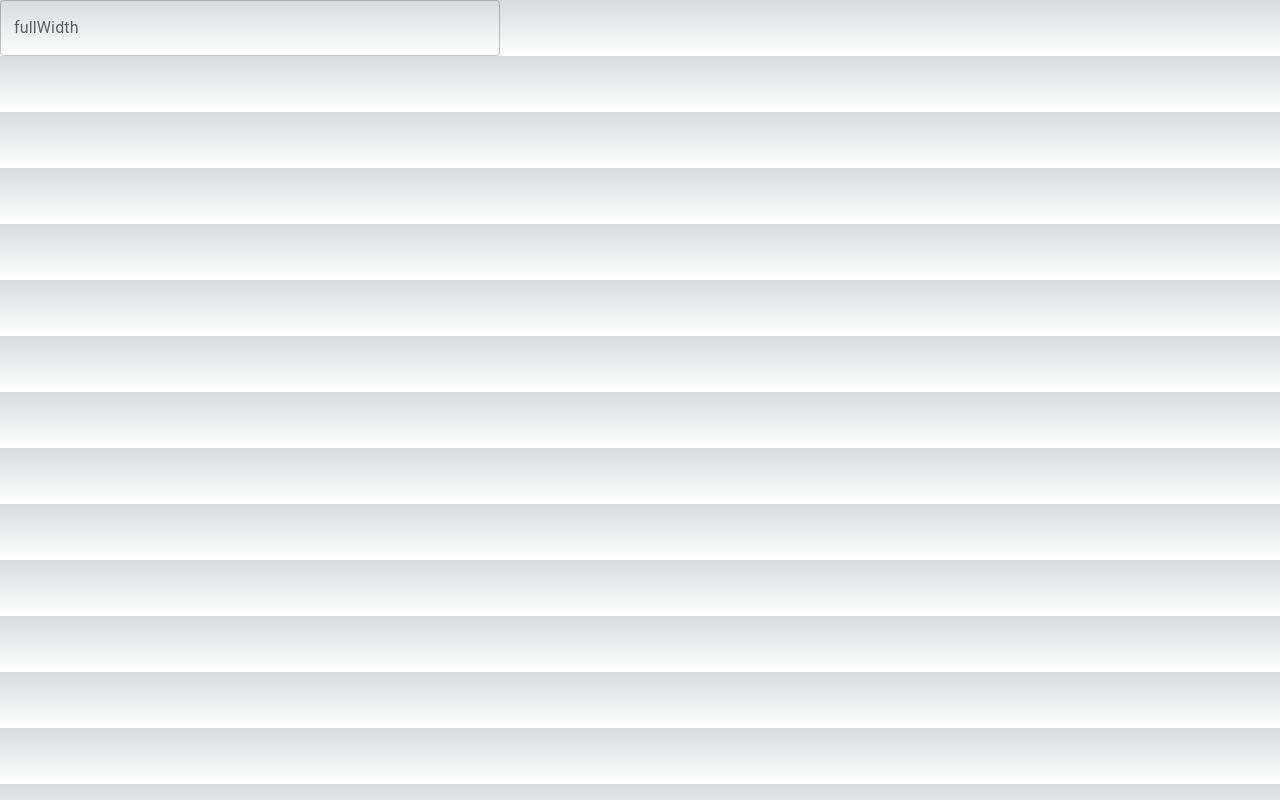
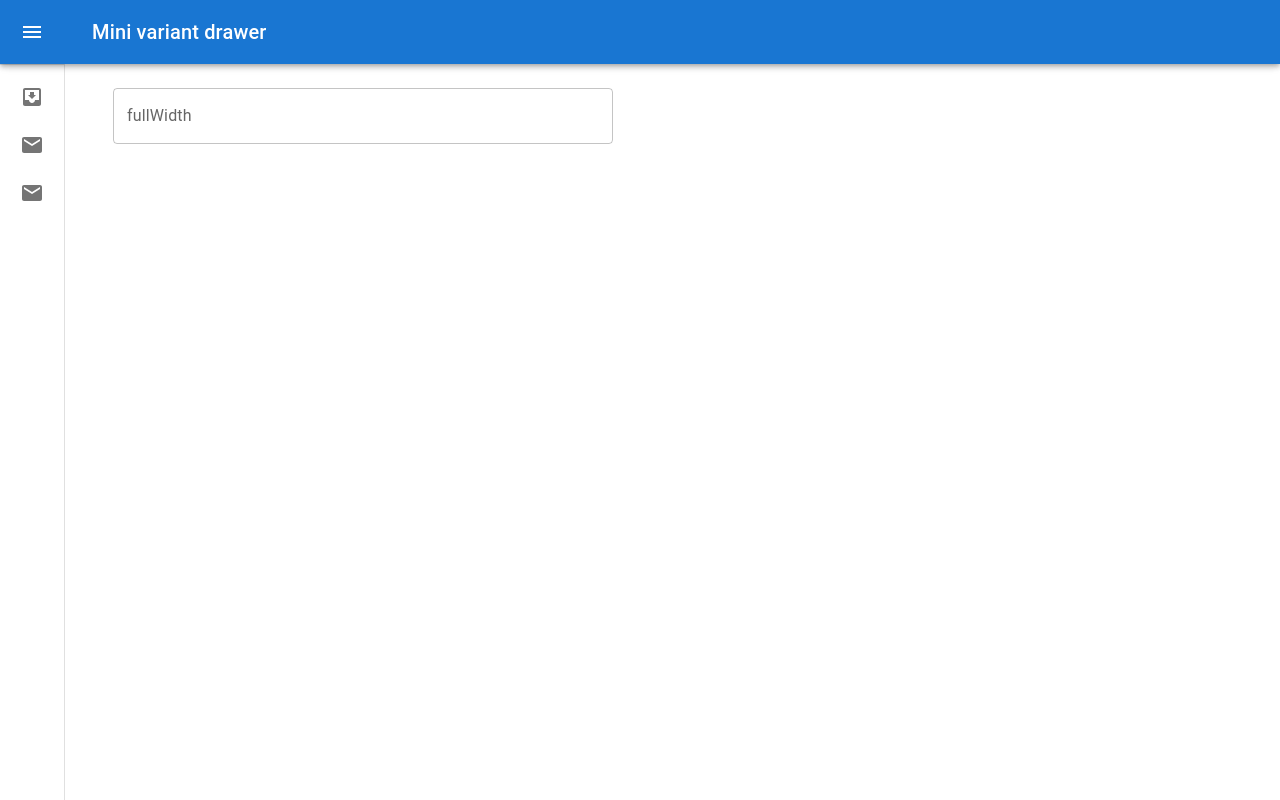
Before and after one commit to lovesmell/lovesmell-admin, a Next.js app: page /admin/post in a window 1280 px wide. Built offline with nearby package versions, Linux system fonts and the light colour scheme.

Commit message:
add sidebar navigation

```diff
--- /dev/null
+++ b/components/MainNav.tsx
@@ -0,0 +1,224 @@
+import React, { useState } from "react";
+
+import { useRouter } from "next/router";
+import Link from "next/link";
+
+import { styled, useTheme, Theme, CSSObject } from "@mui/material/styles";
+import Box from "@mui/material/Box";
+import MuiDrawer from "@mui/material/Drawer";
+import MuiAppBar, { AppBarProps as MuiAppBarProps } from "@mui/material/AppBar";
+import Toolbar from "@mui/material/Toolbar";
+import List from "@mui/material/List";
+import CssBaseline from "@mui/material/CssBaseline";
+import Typography from "@mui/material/Typography";
+import Divider from "@mui/material/Divider";
+import IconButton from "@mui/material/IconButton";
+import MenuItem from "@mui/material/MenuItem";
+import ListItem from "@mui/material/ListItem";
+import ListItemButton from "@mui/material/ListItemButton";
+import ListItemIcon from "@mui/material/ListItemIcon";
+import ListItemText from "@mui/material/ListItemText";
+
+import MenuIcon from "@mui/icons-material/Menu";
+import ChevronLeftIcon from "@mui/icons-material/ChevronLeft";
+import ChevronRightIcon from "@mui/icons-material/ChevronRight";
+import InboxIcon from "@mui/icons-material/MoveToInbox";
+import MailIcon from "@mui/icons-material/Mail";
+import Container from "@mui/material/Container";
+
+const drawerWidth = 240;
+
+const openedMixin = (theme: Theme): CSSObject => ({
+  width: drawerWidth,
+  transition: theme.transitions.create("width", {
+    easing: theme.transitions.easing.sharp,
+    duration: theme.transitions.duration.enteringScreen,
+  }),
+  overflowX: "hidden",
+});
+
+const closedMixin = (theme: Theme): CSSObject => ({
+  transition: theme.transitions.create("width", {
+    easing: theme.transitions.easing.sharp,
+    duration: theme.transitions.duration.leavingScreen,
+  }),
+  overflowX: "hidden",
+  width: `calc(${theme.spacing(7)} + 1px)`,
+  [theme.breakpoints.up("sm")]: {
+    width: `calc(${theme.spacing(8)} + 1px)`,
+  },
+});
+
+const DrawerHeader = styled("div")(({ theme }) => ({
+  display: "flex",
+  alignItems: "center",
+  justifyContent: "flex-end",
+  padding: theme.spacing(0, 1),
+  // necessary for content to be below app bar
+  ...theme.mixins.toolbar,
+}));
+
+interface AppBarProps extends MuiAppBarProps {
+  open?: boolean;
+}
+
+const AppBar = styled(MuiAppBar, {
+  shouldForwardProp: (prop) => prop !== "open",
+})<AppBarProps>(({ theme, open }) => ({
+  zIndex: theme.zIndex.drawer + 1,
+  transition: theme.transitions.create(["width", "margin"], {
+    easing: theme.transitions.easing.sharp,
+    duration: theme.transitions.duration.leavingScreen,
+  }),
+  ...(open && {
+    marginLeft: drawerWidth,
+    width: `calc(100% - ${drawerWidth}px)`,
+    transition: theme.transitions.create(["width", "margin"], {
+      easing: theme.transitions.easing.sharp,
+      duration: theme.transitions.duration.enteringScreen,
+    }),
+  }),
+}));
+
+const Drawer = styled(MuiDrawer, {
+  shouldForwardProp: (prop) => prop !== "open",
+})(({ theme, open }) => ({
+  width: drawerWidth,
+  flexShrink: 0,
+  whiteSpace: "nowrap",
+  boxSizing: "border-box",
+  ...(open && {
+    ...openedMixin(theme),
+    "& .MuiDrawer-paper": openedMixin(theme),
+  }),
+  ...(!open && {
+    ...closedMixin(theme),
+    "& .MuiDrawer-paper": closedMixin(theme),
+  }),
+}));
+
+interface IRoute {
+  id: number;
+  label: string;
+  path: string;
+  icon: JSX.Element;
+}
+
+interface IProps {
+  mainPage: JSX.Element;
+}
+
+export default function MainNav({ mainPage }: IProps) {
+  const theme = useTheme();
+  const router = useRouter();
+
+  const [open, setOpen] = useState(false);
+
+  const handleDrawerOpen = () => {
+    setOpen(true);
+  };
+
+  const handleDrawerClose = () => {
+    setOpen(false);
+  };
+
+  const activeRoute = (routeName: string, currentRoute: string) => {
+    return routeName === currentRoute;
+  };
+
+  const routes: IRoute[] = [
+    {
+      id: 1,
+      label: "Home",
+      path: "/",
+      icon: <InboxIcon />,
+    },
+    {
+      id: 2,
+      label: "Login",
+      path: "/login",
+      icon: <MailIcon />,
+    },
+    {
+      id: 3,
+      label: "Register",
+      path: "/register",
+      icon: <MailIcon />,
+    },
+  ];
+
+  return (
+    <Box sx={{ display: "flex" }}>
+      <CssBaseline />
+
+      <AppBar position="fixed" open={open}>
+        <Toolbar>
+          <IconButton
+            color="inherit"
+            aria-label="open drawer"
+            onClick={handleDrawerOpen}
+            edge="start"
+            sx={{
+              marginRight: 5,
+              ...(open && { display: "none" }),
+            }}
+          >
+            <MenuIcon />
+          </IconButton>
+          <Typography variant="h6" noWrap component="div">
+            Mini variant drawer
+          </Typography>
+        </Toolbar>
+      </AppBar>
+
+      <Drawer variant="permanent" open={open}>
+        <DrawerHeader>
+          <IconButton onClick={handleDrawerClose}>
+            {theme.direction === "rtl" ? (
+              <ChevronRightIcon />
+            ) : (
+              <ChevronLeftIcon />
+            )}
+          </IconButton>
+        </DrawerHeader>
+
+        <Divider />
+
+        <List>
+          {routes.map(({ id, label, path, icon }) => (
+            <Link href={path} style={{ textDecoration: "none" }} key={id}>
+              <ListItem disablePadding sx={{ display: "block" }}>
+                <ListItemButton
+                  sx={{
+                    minHeight: 48,
+                    justifyContent: open ? "initial" : "center",
+                    px: 2.5,
+                  }}
+                >
+                  <ListItemIcon
+                    sx={{
+                      minWidth: 0,
+                      mr: open ? 3 : "auto",
+                      justifyContent: "center",
+                    }}
+                  >
+                    {icon}
+                  </ListItemIcon>
+                  <ListItemText
+                    primary={label}
+                    sx={{ opacity: open ? 1 : 0 }}
+                  />
+                </ListItemButton>
+              </ListItem>
+            </Link>
+          ))}
+        </List>
+      </Drawer>
+
+      <Box component="main" sx={{ flexGrow: 1, p: 3, height: "100vh" }}>
+        <DrawerHeader />
+        <Container>{mainPage}</Container>
+      </Box>
+    </Box>
+  );
+}
--- a/package.json
+++ b/package.json
@@ -11,7 +11,9 @@
   "dependencies": {
     "@emotion/react": "^11.10.6",
     "@emotion/server": "^11.10.0",
+    "@emotion/styled": "^11.10.6",
     "@hookform/resolvers": "^3.0.0",
+    "@mui/icons-material": "^5.11.11",
     "@mui/material": "^5.11.13",
     "@types/node": "18.15.3",
     "@types/react": "18.0.28",
--- a/pages/_app.tsx
+++ b/pages/_app.tsx
@@ -1,6 +1,9 @@
-import '@lovesmell/styles/globals.css'
-import type { AppProps } from 'next/app'
+import type { AppProps } from "next/app";
+
+import MainNav from "@lovesmell/components/MainNav";
+
+import "@lovesmell/styles/globals.css";
 
 export default function App({ Component, pageProps }: AppProps) {
-  return <Component {...pageProps} />
+  return <MainNav mainPage={<Component {...pageProps} />} />;
 }
```
Also changed, not shown: pages/index.tsx (+3 -14 lines), 1 other file (tests, documents, lock files or other folders).
